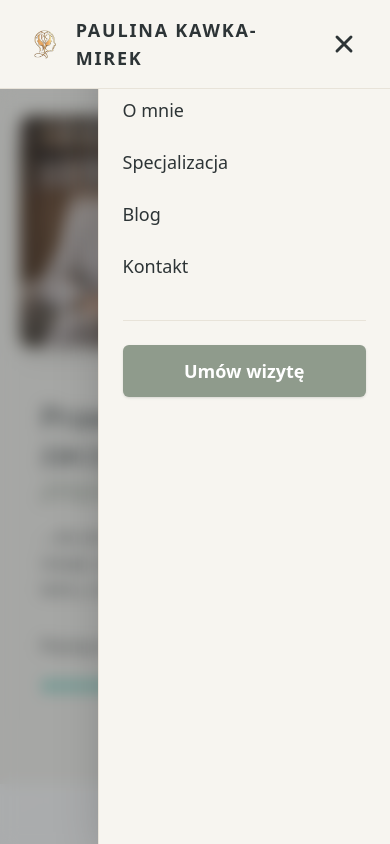
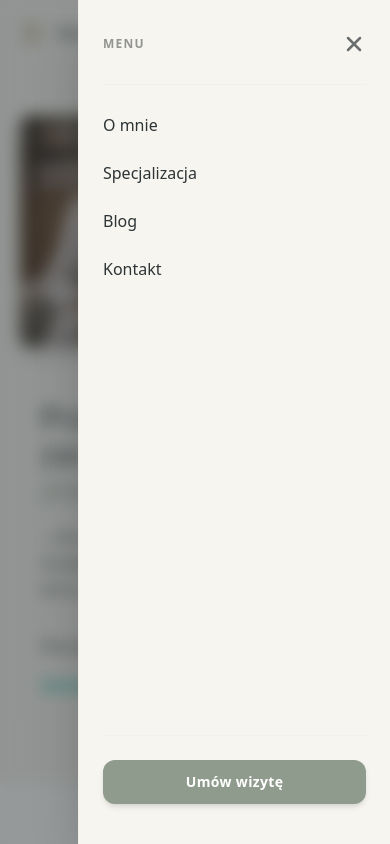
Before and after one commit to kuben75/MindCare, a Next.js app: page / in a window 390 px wide. Both pictures are taken after a click on the button 344 px from the left and 44 px from the top of the page. Shown: the top 844 px of the page. Built offline with nearby package versions, Linux system fonts and the light colour scheme; no server answers; the database is empty.

Commit message:
fix: fixing navbar on mobile

```diff
--- a/src/components/layout/Navbar.tsx
+++ b/src/components/layout/Navbar.tsx
@@ -2,10 +2,9 @@
 
 import Link from "next/link";
 import Image from "next/image";
-import {useNavbar} from "@/hooks/useNavbar";
+import { useNavbar } from "@/hooks/useNavbar";
 
 export const Navbar = () => {
-
     const {
         isOpen,
         setIsOpen,
@@ -13,7 +12,8 @@ const {
         settings,
         isAdmin
     } = useNavbar();
-    if(isAdmin) {
+
+    if (isAdmin) {
         return null;
     }
 
@@ -21,19 +21,25 @@ const {
         <>
             <nav className={`w-full fixed top-0 left-0 right-0 z-[120] transition-all duration-300 ${
                 scrolled
-                        ? "bg-beige-light/90 backdrop-blur-md shadow-sm py-2 border-b border-transparent"
-                        : "bg-beige-light border-b border-beige-dark py-4 md:py-6"
+                    ? "bg-beige-light/95 backdrop-blur-md shadow-sm py-2.5 border-b border-beige-dark/20"
+                    : "bg-beige-light border-b border-beige-dark/30 py-3.5 md:py-6"
             }`}>
-                <div className="max-w-7xl mx-auto px-6 md:px-8 flex justify-between items-center transition-all duration-300">
+                <div className="max-w-7xl mx-auto px-4 sm:px-6 md:px-8 flex justify-between items-center transition-all duration-300">
 
-                    <div className="flex-1 flex justify-start relative z-40">
-                        <Link href="/" className="flex items-center gap-3 group">
-                            <div className="relative w-10 h-10 md:w-12 md:h-12 transition-transform duration-300 group-hover:scale-105">
-                                <Image  src="/logo-icon.png" alt="Logo" fill sizes="(max-width: 768px) 40px, 48px" className="object-contain"
-                                    priority />
+                    <div className="flex-1 flex justify-start items-center min-w-0 pr-2">
+                        <Link href="/" className="flex items-center gap-2.5 sm:gap-3 group min-w-0">
+                            <div className="relative w-8 h-8 sm:w-10 sm:h-10 md:w-12 md:h-12 shrink-0 transition-transform duration-300 group-hover:scale-105">
+                                <Image
+                                    src="/logo-icon.png"
+                                    alt="Logo"
+                                    fill
+                                    sizes="(max-width: 640px) 32px, (max-width: 768px) 40px, 48px"
+                                    className="object-contain"
+                                    priority
+                                />
                             </div>
 
-                            <span className="text-lg md:text-xl tracking-widest text-graphite uppercase font-semibold group-hover:text-sage transition-colors">
+                            <span className="text-xs sm:text-sm md:text-xl tracking-wider md:tracking-widest text-graphite uppercase font-semibold group-hover:text-sage transition-colors truncate">
                                 {settings?.clinicName || "Paulina Kawka-Mirek"}
                             </span>
                         </Link>
@@ -49,47 +55,88 @@ const {
                     <div className="hidden md:flex flex-1 justify-end">
                         <Link
                             href="#kalendarz"
-                            className="bg-sage text-white px-6 py-2.5 rounded-md hover:bg-opacity-90 transition-all text-sm tracking-wide font-semibold shadow-sm"
+                            className="bg-sage text-white px-6 py-2.5 rounded-xl hover:bg-[#8ea38a] transition-all text-sm tracking-wide font-semibold shadow-sm active:scale-95"
                         >
                             Umów wizytę
                         </Link>
                     </div>
 
                     <button
-                        className="md:hidden text-graphite p-2 focus:outline-none relative z-[180]"
-                        onClick={() => setIsOpen(!isOpen)}
+                        className="md:hidden text-graphite p-2 -mr-1 focus:outline-none shrink-0"
+                        onClick={() => setIsOpen(true)}
+                        aria-label="Otwórz menu"
                     >
-                        <svg className="w-7 h-7" fill="none" stroke="currentColor" viewBox="0 0 24 24">
-                            {isOpen ? (
-                                <path strokeLinecap="round" strokeLinejoin="round" strokeWidth={2.5} d="M6 18L18 6M6 6l12 12" />
-                            ) : (
+                        <svg className="w-6 h-6 sm:w-7 sm:h-7" fill="none" stroke="currentColor" viewBox="0 0 24 24">
                             <path strokeLinecap="round" strokeLinejoin="round" strokeWidth={2.5} d="M4 6h16M4 12h16M4 18h16" />
-                            )}
                         </svg>
                     </button>
                 </div>
             </nav>
 
             <div
-                className={`md:hidden fixed inset-0 bg-graphite/40 backdrop-blur-sm transition-opacity duration-300 z-[99] ${
-                    isOpen ? "opacity-100 visible" : "opacity-0 invisible"
+                className={`md:hidden fixed inset-0 bg-graphite/50 backdrop-blur-sm transition-opacity duration-300 z-[130] ${
+                    isOpen ? "opacity-100 pointer-events-auto" : "opacity-0 pointer-events-none"
                 }`}
                 onClick={() => setIsOpen(false)}
             />
-            <div className={`md:hidden fixed top-0 right-0 h-screen w-[75%] max-w-[320px] bg-beige-light shadow-2xl z-[115] transform transition-transform duration-300 ease-in-out flex flex-col pt-24 px-6 gap-6 border-l border-beige-dark ${
+
+            <aside className={`md:hidden fixed top-0 right-0 h-screen w-[80%] max-w-[320px] bg-beige-light shadow-2xl z-[140] transform transition-transform duration-300 ease-in-out flex flex-col p-6 border-l border-beige-dark/30 ${
                 isOpen ? "translate-x-0" : "translate-x-full"
             }`}>
-                <Link href="/#o-mnie" className="text-graphite font-medium text-lg hover:text-sage transition-colors" onClick={() => setIsOpen(false)}>O mnie</Link>
-                <Link href="/#specjalizacja" className="text-graphite font-medium text-lg hover:text-sage transition-colors" onClick={() => setIsOpen(false)}>Specjalizacja</Link>
-                <Link href="/blog" className="text-graphite font-medium text-lg hover:text-sage transition-colors" onClick={() => setIsOpen(false)}>Blog</Link>
-                <Link href="/#kontakt" className="text-graphite font-medium text-lg hover:text-sage transition-colors" onClick={() => setIsOpen(false)}>Kontakt</Link>
+                <div className="flex items-center justify-between pb-5 border-b border-beige-dark/30 shrink-0">
+                    <span className="text-xs font-bold uppercase tracking-widest text-graphite/50">Menu</span>
+                    <button
+                        onClick={() => setIsOpen(false)}
+                        className="p-2 -mr-2 text-graphite/70 hover:text-sage transition-colors rounded-xl focus:outline-none"
+                        aria-label="Zamknij menu"
+                    >
+                        <svg className="w-6 h-6" fill="none" stroke="currentColor" viewBox="0 0 24 24">
+                            <path strokeLinecap="round" strokeLinejoin="round" strokeWidth={2.5} d="M6 18L18 6M6 6l12 12" />
+                        </svg>
+                    </button>
+                </div>
 
-                <div className="mt-4 border-t border-beige-dark pt-6">
-                    <Link href="#kalendarz" className="block w-full bg-sage text-white px-4 py-3 rounded-md text-center shadow-sm font-semibold text-lg" onClick={() => setIsOpen(false)}>
+                <div className="flex flex-col gap-4 py-6 overflow-y-auto">
+                    <Link
+                        href="/#o-mnie"
+                        className="text-graphite font-medium text-base hover:text-sage transition-colors py-1"
+                        onClick={() => setIsOpen(false)}
+                    >
+                        O mnie
+                    </Link>
+                    <Link
+                        href="/#specjalizacja"
+                        className="text-graphite font-medium text-base hover:text-sage transition-colors py-1"
+                        onClick={() => setIsOpen(false)}
+                    >
+                        Specjalizacja
+                    </Link>
+                    <Link
+                        href="/blog"
+                        className="text-graphite font-medium text-base hover:text-sage transition-colors py-1"
+                        onClick={() => setIsOpen(false)}
+                    >
+                        Blog
+                    </Link>
+                    <Link
+                        href="/#kontakt"
+                        className="text-graphite font-medium text-base hover:text-sage transition-colors py-1"
+                        onClick={() => setIsOpen(false)}
+                    >
+                        Kontakt
+                    </Link>
+                </div>
+
+                <div className="mt-auto pt-6 border-t border-beige-dark/30 pb-4 shrink-0">
+                    <Link
+                        href="#kalendarz"
+                        className="block w-full bg-sage hover:bg-[#8ea38a] text-white px-4 py-3 rounded-xl text-center shadow-md font-semibold text-sm tracking-wide transition-all active:scale-95"
+                        onClick={() => setIsOpen(false)}
+                    >
                         Umów wizytę
                     </Link>
                 </div>
-            </div>
+            </aside>
         </>
     );
 };
```
Lines whose indentation alone changed are shown as unchanged.
